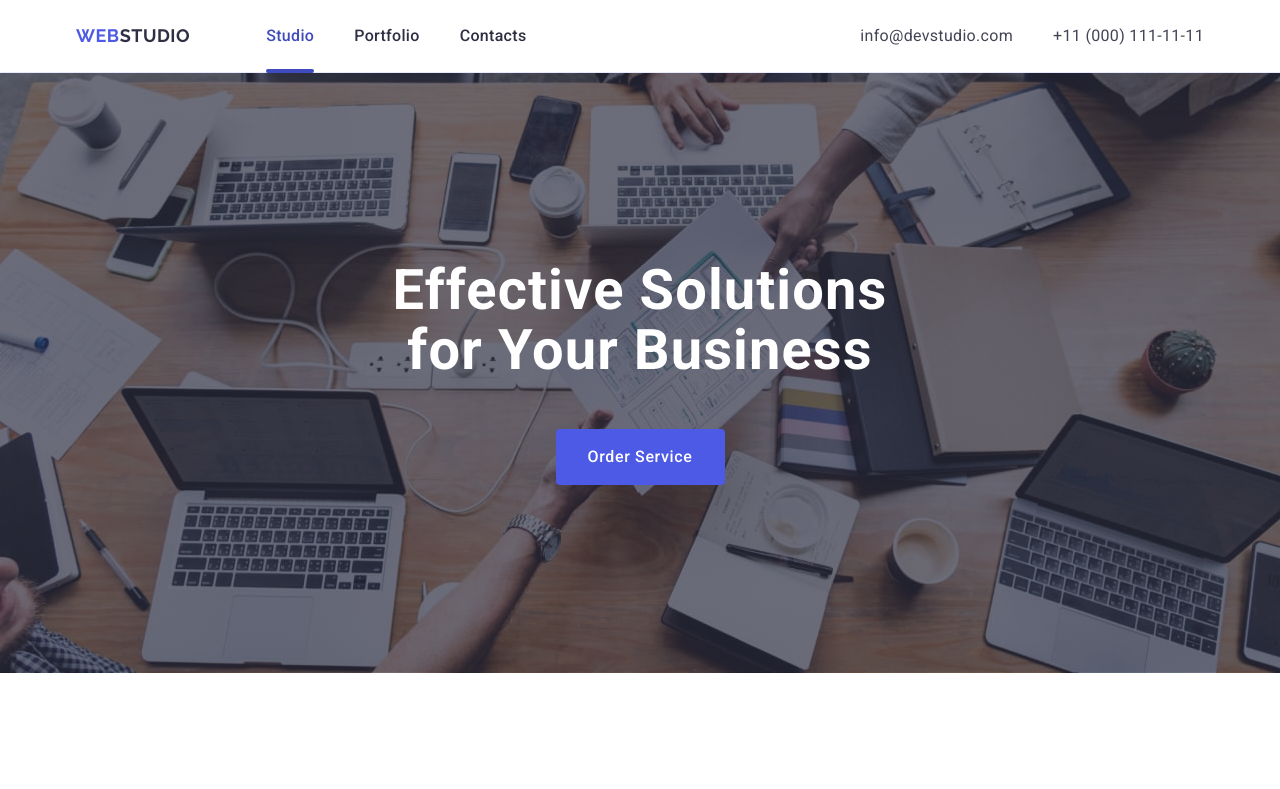
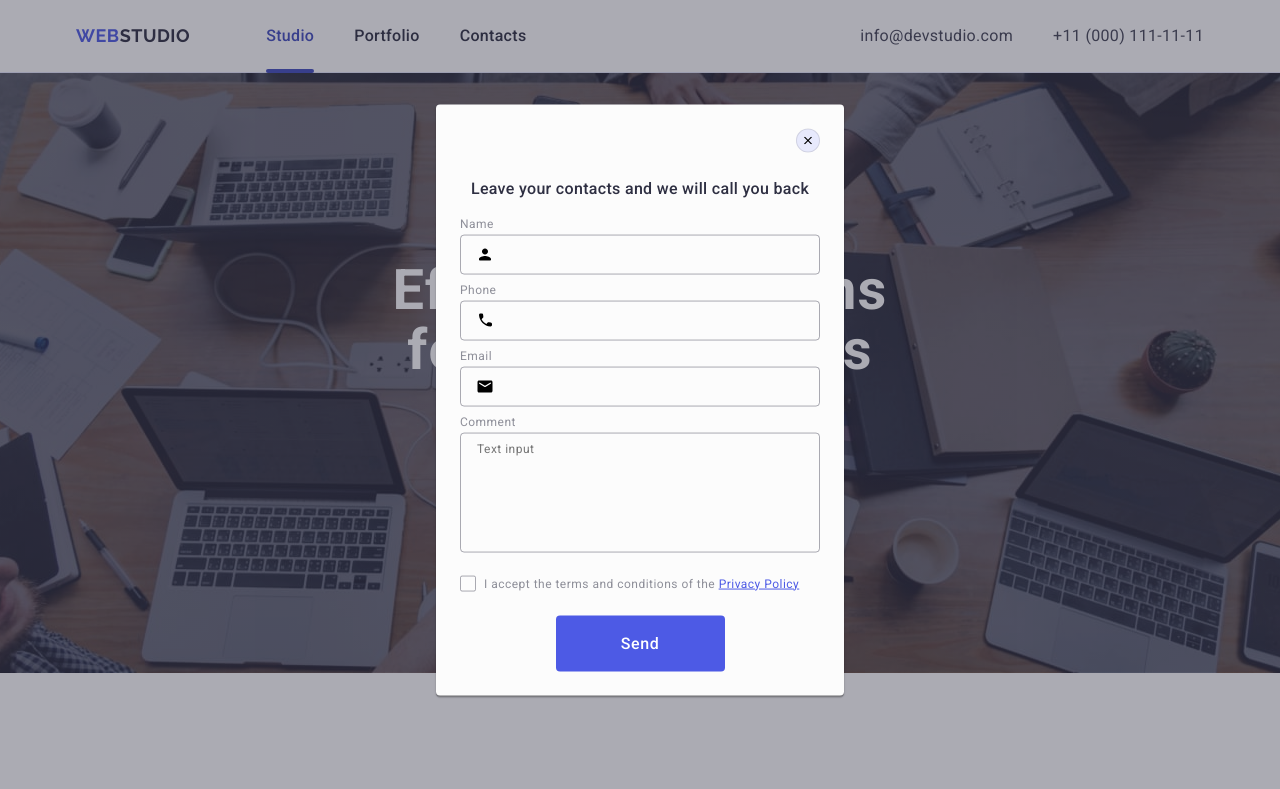
Before and after one commit to DarynaDron/goit-markup-hw-05, a plain HTML site: page index.html in a window 1280 px wide. Shown: the top 789 px of the page. Drawn offline with nearby package versions, Linux system fonts and the light colour scheme.

Commit message:
modal com

```diff
--- a/css/styles.css
+++ b/css/styles.css
@@ -489,14 +489,14 @@ placeholder {
     opacity: 0;
     visibility: hidden;
     pointer-events: none;
+    transition: opaciti 250ms cubic-bezier(0.4, 0, 0.2, 1),
+    visibility 250ms cubic-bezier(0.4, 0, 0.2, 1);
 }
 
 .backdrop.is-open {
     opacity: 1;
     visibility: visible;
     pointer-events: auto;
-    transition: opaciti 250ms cubic-bezier(0.4, 0, 0.2, 1),
-    visibility 250ms cubic-bezier(0.4, 0, 0.2, 1);
 }
 
 .modal {
@@ -510,6 +510,7 @@ placeholder {
     box-shadow: 0 1px 1px 0 rgba(0, 0, 0, 0.14), 0 1px 3px 0 rgba(0, 0, 0, 0.12), 0 2px 1px 0 rgba(0, 0, 0, 0.2);
     background-color: #fcfcfc;
     transition: transform 250ms cubic-bezier(0.4, 0, 0.2, 1);
+    padding: 72px 24px 24px 24px;
 }
 
 .backdrop:not(.is-open) .modal {
@@ -525,13 +526,173 @@ placeholder {
     height: 24px;
     top: 24px;
     right: 24px;
+    display: flex;
+    align-items: center;
+    justify-content: center;
+    padding: 0;
+    cursor: pointer;
+    transition: background-color 250ms cubic-bezier(0.4, 0, 0.2, 1),
+  border 250ms cubic-bezier(0.4, 0, 0.2, 1);
 }
 
-.modal-close:hover {
+.modal-close:hover,
+.modal-close:focus {
     background-color: #404bbf;
     border: none;
 }
 
-.modal-close:hover .close-icon {
+.close-icon {
+    transition: fill 250ms cubic-bezier(0.4, 0, 0.2, 1)
+}
+
+.modal-close:hover .close-icon,
+.modal-close:focus .close-icon {
     fill: #fff;
 }
+
+.modal-text {
+    font-weight: 500;
+    font-size: 16px;
+    line-height: 1.5;
+    text-align: center;
+    letter-spacing: 0.02em;
+    color: #2e2f42;
+    margin-bottom: 16px;
+}
+
+.name-container {
+    margin-bottom: 8px;
+}
+
+.name-user {
+    font-size: 12px;
+    line-height: 1.17;
+    letter-spacing: 0.04em;
+    color: #8e8f99;
+    display: block;
+    margin-bottom: 4px;
+}
+
+.name-form {
+    position: relative;
+}
+
+.name-field {
+    width: 100%;
+    height: 40px;
+    border: 1px solid rgba(46, 47, 66, 0.4);
+    border-radius: 4px;
+    background-color: transparent;
+    padding-left: 38px;
+    outline: transparent;
+    transition: border-color 250ms cubic-bezier(0.4, 0, 0.2, 1);
+}
+
+.name-form:active {
+    fill: #4d5ae5;
+}
+
+
+.name-field:focus{
+border-color: #4d5ae5;
+}
+
+.person-icon {
+    position: absolute;
+    left: 16px;
+    top: 50%;
+    transform: translateY(-50%);
+    transition: fill 250ms cubic-bezier(0.4, 0, 0.2, 1);
+}
+
+.name-field:focus .person-icon{
+    fill: #4d5ae5;
+}
+
+
+.comment-container {
+    margin-bottom: 16px;
+}
+
+.text-input {
+    width: 100%;
+    height: 120px;
+    font-size: 12px;
+    line-height: 1.17;
+    letter-spacing: 0.04em;
+    color: rgba(46, 47, 66, 0.4);
+    border: 1px solid rgba(46, 47, 66, 0.4);
+    border-radius: 4px;
+    background-color: transparent;
+    padding: 8px 16px;
+    outline: transparent;
+    resize: none;
+    transition: border-color 250ms cubic-bezier(0.4, 0, 0.2, 1);transition: border-color 250ms cubic-bezier(0.4, 0, 0.2, 1);
+}
+
+.text-input:focus {
+    border-color: #4d5ae5;
+}
+
+.check-container {
+margin-bottom: 24px;
+}
+
+.privacy-label {
+    font-size: 12px;
+    line-height: 1.17;
+    letter-spacing: 0.04em;
+    color: #8e8f99;
+}
+
+.privacy-span {
+    width: 16px;
+    height: 16px;
+    border: 1px solid rgba(46, 47, 66, 0.4);
+    border-radius: 2px;
+    transition: background-color 250ms cubic-bezier(0.4, 0, 0.2, 1),
+  border 250ms cubic-bezier(0.4, 0, 0.2, 1), fill 250ms cubic-bezier(0.4, 0, 0.2, 1);
+  display: inline-flex;
+  align-items: center;
+  justify-content: center;
+  fill: transparent;
+  margin-right: 8px;
+}
+
+.visually-hidden:checked .privacy-icon {
+    background-color: #404bbf;
+    border: none;
+    fill: #f4f4fd;
+}
+
+.privacy-span:active {
+    background-color: #404bbf;
+    border: none;
+    fill: #f4f4fd;
+}
+
+
+.text-link {
+    color: #4d5ae5;
+    text-decoration: underline;
+}
+
+.send-btn {
+    display: block;
+    margin: 0 auto;
+    align-items: center;
+    justify-content: center;
+    min-width: 169px;
+    height: 56px;
+    font-family: "Roboto", sans-serif;
+    font-size: 16px;
+    font-weight: 500;
+    line-height: 1.5;
+    letter-spacing: 0.04em;
+    color: #ffffff;
+    cursor: pointer;
+    background-color: #4d5ae5;
+    border: none;
+    border-radius: 4px;
+    transition: background-color 250ms cubic-bezier(0.4, 0, 0.2, 1);
+}
--- a/index.html
+++ b/index.html
@@ -328,11 +328,52 @@
         </div>
         </div>
     </footer>
-    <div class="backdrop">
+    <div class="backdrop is-open">
         <div class="modal">
             <button type="button" class="modal-close"><svg class="close-icon" width="8" height="8">
                 <use href="./images/icons.svg#icon-close"></use>
               </svg></button>
+              <p class="modal-text">Leave your contacts and we will call you back</p>
+              <form>
+                <div class="name-container">
+                    <label for="user-name" class="name-user">Name</label>
+                <div class="name-form">
+                    <input id="user-name" name="user-name" type="text" class="name-field">
+                    <svg class="person-icon" width="18" height="24">
+                      <use href="./images/icons.svg#icon-person"></use>
+                    </svg>
+                </div>
+                </div>
+                <div class="name-container">
+                    <label for="phone-number" class="name-user">Phone</label>
+                <div class="name-form">
+                    <input id="phone-number" name="phone-number" type="text" class="name-field">
+                    <svg class="person-icon" width="18" height="24">
+                      <use href="./images/icons.svg#icon-phone"></use>
+                    </svg>
+                </div>
+                </div>
+                <div class="name-container">
+                    <label for="email-pocht" class="name-user">Email</label>
+                <div class="name-form">
+                    <input id="email-pocht" name="email-pocht" type="text" class="name-field">
+                    <svg class="person-icon" width="18" height="24">
+                      <use href="./images/icons.svg#icon-email"></use>
+                    </svg>
+                </div>
+                </div>
+                <div class="comment-container">
+                    <label for="user-comment" class="name-user">Comment</label>
+                    <textarea name="user-comment" id="user-comment" placeholder="Text input" class="text-input"></textarea>
+                </div>
+                <div class="check-container">
+                    <input id="user-privacy" type="checkbox" value="true" name="user-privacy" class="visually-hidden">
+                    <label for="user-privacy" class="privacy-label"><span class="privacy-span"><svg class="privacy-icon" width="10" height="8">
+                      <use href="/images/icons.svg#icon-vector"></use>
+                    </svg></span>I accept the terms and conditions of the <a class="text-link">Privacy Policy</a></label>
+                </div>
+                <button class="send-btn">Send</button>
+              </form>
         </div>
     </div>
 </body>
```
